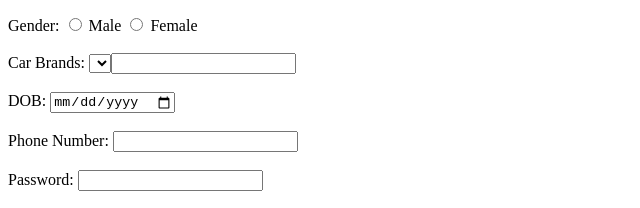
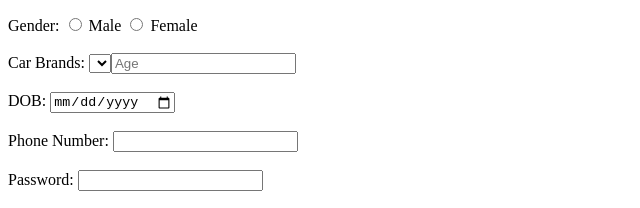
Before and after one commit to acciojob/signup-form-car-Ankita-shrivastav, a website: page main.html in a window 1280 px wide. Shown: the part 143-351 px from the top of the page, 0-640 px from the left. Drawn offline with Linux system fonts and the light colour scheme.

Commit message:
created a submission

```diff
--- a/main.html
+++ b/main.html
@@ -26,7 +26,7 @@
 		<Select type="cars" id="cars" name="cars" required placheholder="--Please choose an option--"><br><br>
 
 		<label for="age">Age:</label>
-		<input type="Number" id="age" name="Number" required placheholder="Age"><br><br>
+			<input type="Number" id="age" name="age" required placeholder="Age"><br><br>
 
 		<label for="dob">DOB:</label>
 		<input type="Date" id="dob" name="dob" required><br><br>
```
